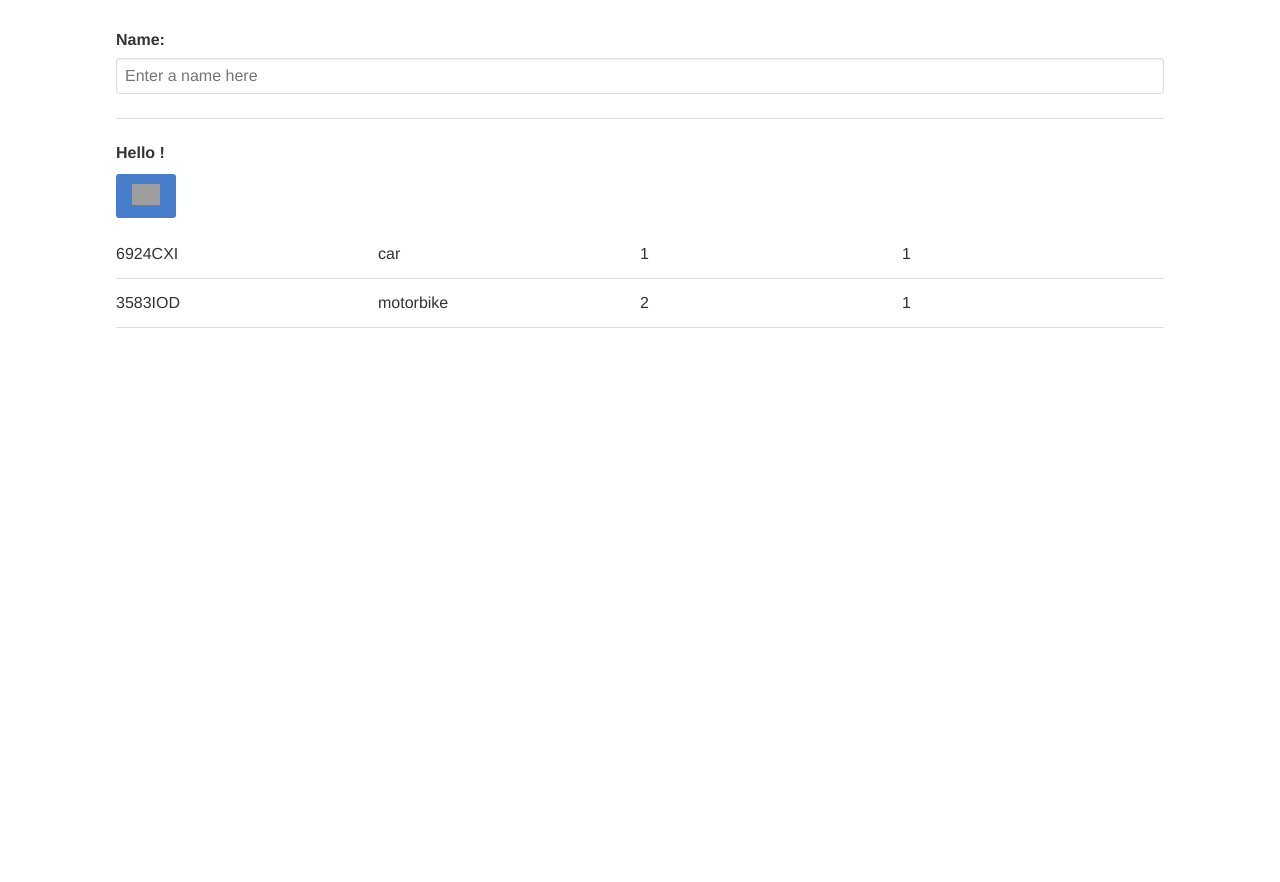
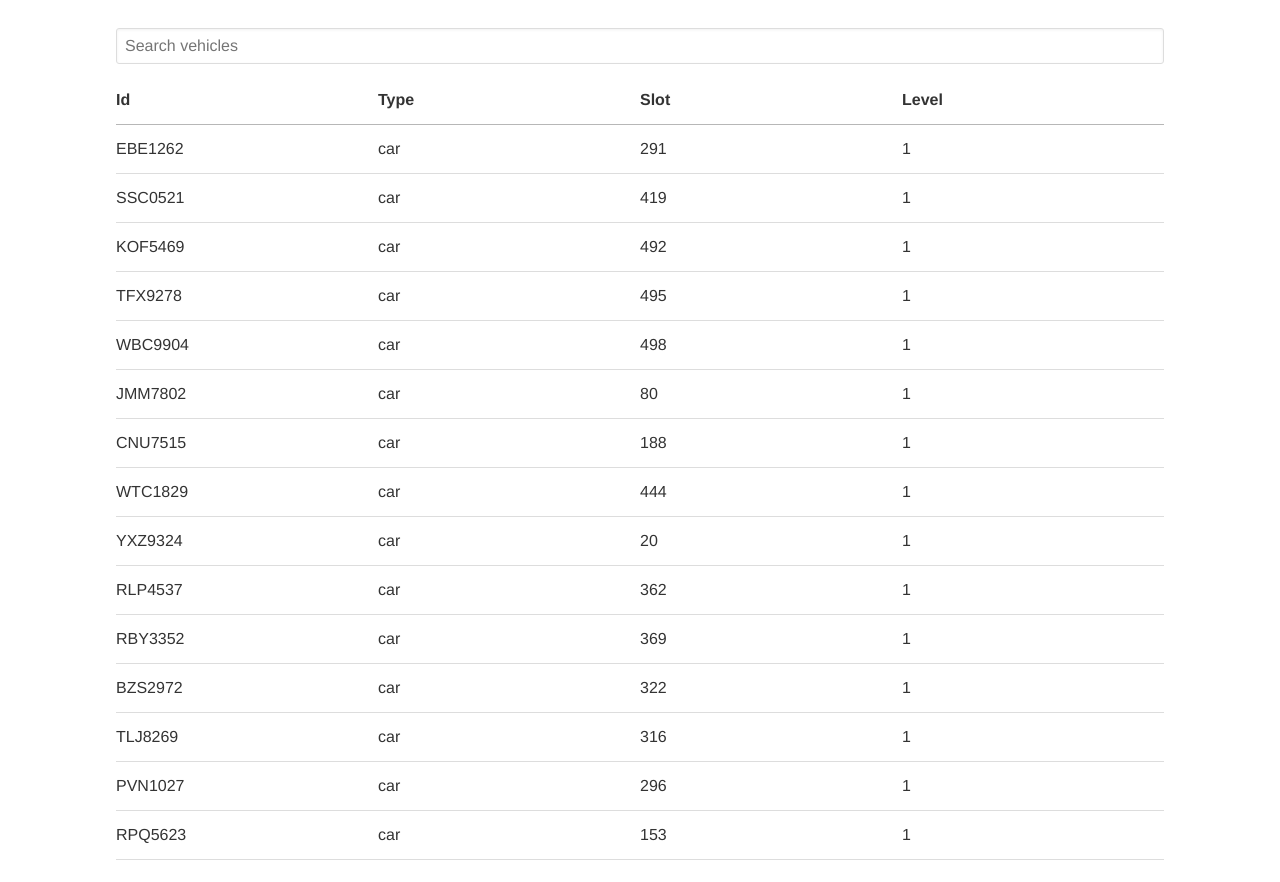
Before and after one commit to xJoshx/myParking, a website: page index.html in a window 1280 px wide. Before the commit the page ends 800 px from the top, so only its background shows below. Drawn offline with nearby package versions, Linux system fonts and the light colour scheme; files that its build step writes are made by us from their sources; grey boxes are pictures that could not be loaded.

Commit message:
Added dummy data and table headers

```diff
--- a/app/app.js
+++ b/app/app.js
@@ -4,38 +4,4 @@
 
     var app = angular.module('parking', ["list", "search", "sidebar"]);
 
-    app.controller("ListController", function () {
-        this.vehicles = vehicles;
-        this.levels = levels;
-    });
-
-    app.controller("SidebarController", function () {
-        this.levels = levels;
-    });
-
-    app.controller("SearchController", function () {
-
-    });
-
-    var vehicles = [
-        {
-            type: "car",
-            id: "6924CXI",
-            slot: 1,
-            level: 1
-        },
-        {
-            type: "motorbike",
-            id: "3583IOD",
-            slot: 2,
-            level: 1
-        }
-    ];
-    var levels = [
-        {
-            level: 1,
-            places: 500,
-            placesFree: 500
-        }
-    ];
 })();
--- a/app/components/parking-list/parking-list.html
+++ b/app/components/parking-list/parking-list.html
@@ -1,8 +1,14 @@
 <div class="main">
+    <input type="text" placeholder="Search vehicles" ng-model="query">
     <table>
-        <thead></thead>
+        <thead>
+            <th>Id</th>
+            <th>Type</th>
+            <th>Slot</th>
+            <th>Level</th>
+        </thead>
         <tbody>
-            <tr ng-repeat="vehicle in List.vehicles">
+            <tr ng-repeat="vehicle in List.vehicles" | filter:query | orderBy: 'vehicle.id' >
                 <td>{{vehicle.id}}</td>
                 <td>{{vehicle.type}}</td>
                 <td>{{vehicle.slot}}</td>
--- a/app/components/parking-list/parkingListController.js
+++ b/app/components/parking-list/parkingListController.js
@@ -1,6 +1,16 @@
 (function () {
 
     var app = angular.module("list", []);
+
+    app.controller("ListController", ["$scope", function ($scope) {
+        this.vehicles = parking_status.vehicles;
+        this.levels = parking_status.levels;
+
+        this.filterFunction = function(vehicles) {
+            return vehicles.id.match(/^Ma/) ? true : false;
+        };
+    }]);
+        //this.vehicles = JSON.parse(StorageManager.loadElement());
 
     app.directive("parkingList", function () {
         return {
@@ -11,4 +21,103 @@
         };
     });
 
+    var  parking_status = {
+  "vehicles" : [
+    {
+      "type" : "car",
+      "id" : "EBE1262",
+      "slot" : 291,
+      "level" : 1
+      },
+    {
+      "type" : "car",
+      "id" : "SSC0521",
+      "slot" : 419,
+      "level" : 1
+      },
+    {
+      "type" : "car",
+      "id" : "KOF5469",
+      "slot" : 492,
+      "level" : 1
+      },
+    {
+      "type" : "car",
+      "id" : "TFX9278",
+      "slot" : 495,
+      "level" : 1
+      },
+    {
+      "type" : "car",
+      "id" : "WBC9904",
+      "slot" : 498,
+      "level" : 1
+      },
+    {
+      "type" : "car",
+      "id" : "JMM7802",
+      "slot" : 80,
+      "level" : 1
+      },
+    {
+      "type" : "car",
+      "id" : "CNU7515",
+      "slot" : 188,
+      "level" : 1
+      },
+    {
+      "type" : "car",
+      "id" : "WTC1829",
+      "slot" : 444,
+      "level" : 1
+      },
+    {
+      "type" : "car",
+      "id" : "YXZ9324",
+      "slot" : 20,
+      "level" : 1
+      },
+    {
+      "type" : "car",
+      "id" : "RLP4537",
+      "slot" : 362,
+      "level" : 1
+      },
+    {
+      "type" : "car",
+      "id" : "RBY3352",
+      "slot" : 369,
+      "level" : 1
+      },
+    {
+      "type" : "car",
+      "id" : "BZS2972",
+      "slot" : 322,
+      "level" : 1
+      },
+    {
+      "type" : "car",
+      "id" : "TLJ8269",
+      "slot" : 316,
+      "level" : 1
+      },
+    {
+      "type" : "car",
+      "id" : "PVN1027",
+      "slot" : 296,
+      "level" : 1
+      },
+    {
+      "type" : "car",
+      "id" : "RPQ5623",
+      "slot" : 153,
+      "level" : 1
+      }
+    ],
+  "levels" : {
+    "name" : 0,
+    "slots" : 500,
+    "slots_free" : 214
+    }
+  };
 })();
--- a/app/shared/sidebar/_sidebar.scss
+++ b/app/shared/sidebar/_sidebar.scss
@@ -11,8 +11,6 @@
 
   @include position(fixed, 0px auto 0px 0px);
   @include size(220px 100%);
-  @include transform(translateX(-220px));
-  @include transition(all 0.25s linear);
   background: $sliding-panel-background;
   z-index: 999999;
   overflow-y: auto;
--- a/app/shared/sidebar/parking-sidebar.html
+++ b/app/shared/sidebar/parking-sidebar.html
@@ -1,7 +1,3 @@
-<button type="button" class="js-menu-trigger sliding-panel-button">
-    <img src="https://raw.githubusercontent.com/thoughtbot/refills/master/source/images/menu-white.png" alt="Menu Icon">
-</button>
-
 <nav class="js-menu sliding-panel-content">
     <ul>
         <li><a href="javascript:void(0)">Item 1</a>
@@ -12,5 +8,3 @@
         </li>
     </ul>
 </nav>
-
-<div class="js-menu-screen sliding-panel-fade-screen"></div>
--- a/app/shared/sidebar/parkingSidebarController.js
+++ b/app/shared/sidebar/parkingSidebarController.js
@@ -3,13 +3,7 @@
     var app = angular.module("sidebar", []);
 
     app.controller("SidebarController", function () {
-        console.log("test");
-        $(document).ready(function () {
-            $('.sliding-panel-button,.sliding-panel-fade-screen,.sliding-panel-close').on('click touchstart', function (e) {
-                $('.sliding-panel-content,.sliding-panel-fade-screen').toggleClass('is-visible');
-                e.preventDefault();
-            });
-        });
+
     });
 
     app.directive("parkingSidebar", function () {
--- a/index.html
+++ b/index.html
@@ -8,19 +8,10 @@
 </head>
 
 <body>
-    <div>
-        <label>Name:</label>
-        <input type="text" ng-model="yourName" placeholder="Enter a name here">
-        <hr>
-        <h1>Hello {{yourName}}!</h1>
-
-        <!-- The sidebar with a search input -->
-        <parking-sidebar></parking-sidebar>
-
-        <!-- The list -->
-        <parking-list></parking-list>
-
-    </div>
+    <!-- The sidebar with a search input -->
+    <!--<parking-sidebar></parking-sidebar>-->
+    <!-- The list -->
+    <parking-list></parking-list>
 
     <script src="app/app.js"></script>
     <script src="app/components/parking-list/parkingListController.js"></script>
```
